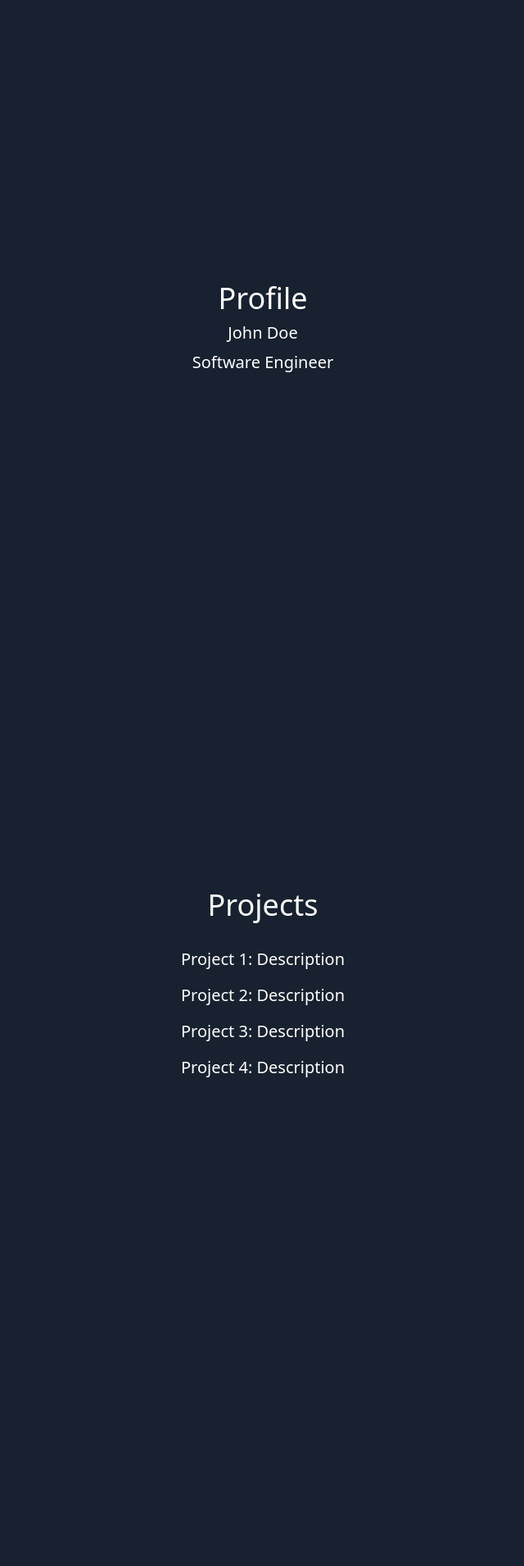
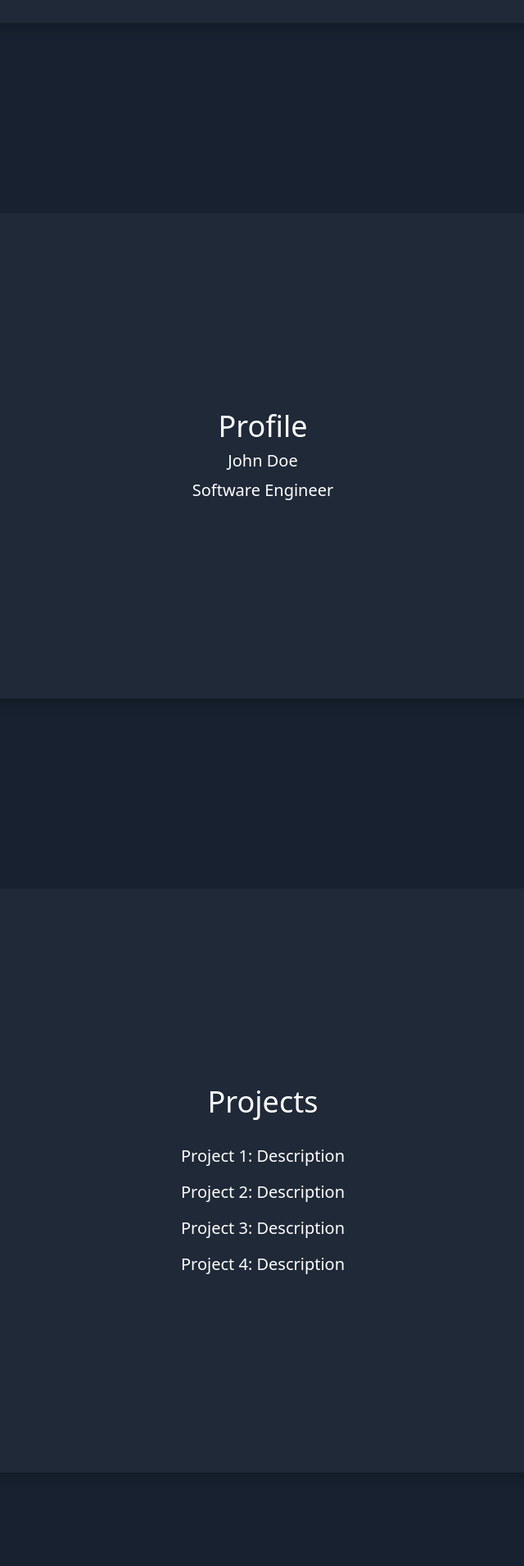
Before and after one commit to mowerah/portfolio, a React (Create React App) app in the folder frontend-1/: page / in a window 1280 px wide. Shown: the part 800-2710 px from the top of the page at 82% size, without its empty margins (319-959 px from the left). Built offline with nearby package versions, Linux system fonts and the light colour scheme; sample sign-in values are in the browser's storage.

Commit message:
added cards in the smooth scroll pages and imported pages in the home component

```diff
--- a/frontend-1/src/pages/CV.tsx
+++ b/frontend-1/src/pages/CV.tsx
@@ -2,11 +2,8 @@ import React from "react";
 
 const CV = () => {
   return (
-    <section
-      id="cv"
-      className="h-screen flex items-center justify-center bg-gray-200"
-    >
-      <div className="text-center">
+    <section id="cv" className="flex items-center justify-center py-12 mt-20 mb-0">
+      <div className="bg-gray-800 rounded-lg shadow-lg p-60 w-full max-w-7xl mx-auto text-center">
         <h1 className="text-white text-4xl mb-8">Curriculum Vitae</h1>
         <p className="text-white text-xl">
           Download my CV:{" "}
--- a/frontend-1/src/pages/Experience.tsx
+++ b/frontend-1/src/pages/Experience.tsx
@@ -2,16 +2,19 @@ import React from "react";
 
 const Experience = () => {
   return (
-    <section
-      id="experience"
-      className="h-screen flex items-center justify-center bg-gray-200"
-    >
-      <div className="text-center">
+    <section id="experience" className="flex items-center justify-center py-12 mt-20 mb-14">
+      <div className="bg-gray-800 rounded-lg shadow-lg p-60 w-full max-w-7xl mx-auto text-center">
         <h1 className="text-white text-4xl mb-8">Experience</h1>
         <ul className="space-y-4">
-          <li className="text-white text-xl">Company A: Job Title (Year - Year)</li>
-          <li className="text-white text-xl">Company B: Job Title (Year - Year)</li>
-          <li className="text-white text-xl">Company C: Job Title (Year - Year)</li>
+          <li className="text-white text-xl">
+            Company A: Job Title (Year - Year)
+          </li>
+          <li className="text-white text-xl">
+            Company B: Job Title (Year - Year)
+          </li>
+          <li className="text-white text-xl">
+            Company C: Job Title (Year - Year)
+          </li>
         </ul>
       </div>
     </section>
--- a/frontend-1/src/pages/Home.tsx
+++ b/frontend-1/src/pages/Home.tsx
@@ -3,17 +3,21 @@ import { Link as ScrollLink } from "react-scroll";
 import profileImage from "../assets/profile.jpeg"; // Import profile image
 import Header from "../components/Header"; // Import Header component
 import Footer from "../components/Footer"; // Import Footer component
+import Profile from "./Profile";
+import Projects from "./Projects";
+import Experience from "./Experience";
+import CV from "./CV";
 
 const Home: React.FC = () => {
   return (
     <div className="flex flex-col min-h-screen">
       <Header />
-      <main className="flex-grow">
+      {/* <main className="flex-grow mt-14"> */}
       <section
         id="home"
-          className="h-screen flex items-center justify-center"
+        className="flex items-center justify-center py-12 mt-20 mb-14"
       >
-          <div className="text-center">
+        <div className="bg-gray-800 rounded-lg shadow-lg p-60 w-full max-w-7xl mx-auto text-center">
           <img
             src={profileImage}
             alt="Profile"
@@ -23,64 +27,19 @@ const Home: React.FC = () => {
           <p className="text-white text-xl mt-2">Software Engineer</p>
         </div>
       </section>
-        <section
-          id="profile"
-          className="h-screen flex items-center justify-center"
-        >
-          <div className="text-center">
-            <h1 className="text-white text-4xl">Profile</h1>
-            <p className="text-white text-xl mt-2">John Doe</p>
-            <p className="text-white text-xl mt-2">Software Engineer</p>
-          </div>
+      <section>
+        <Profile />
       </section>
-        <section
-          id="projects"
-          className="h-screen flex items-center justify-center"
-        >
-          <div className="text-center">
-            <h1 className="text-white text-4xl mb-8">Projects</h1>
-            <ul className="space-y-4">
-              <li className="text-white text-xl">Project 1: Description</li>
-              <li className="text-white text-xl">Project 2: Description</li>
-              <li className="text-white text-xl">Project 3: Description</li>
-              <li className="text-white text-xl">Project 4: Description</li>
-            </ul>
-          </div>
+      <section>
+        <Projects />
       </section>
-        <section
-          id="experience"
-          className="h-screen flex items-center justify-center"
-        >
-          <div className="text-center">
-            <h1 className="text-white text-4xl mb-8">Experience</h1>
-            <ul className="space-y-4">
-              <li className="text-white text-xl">
-                Company A: Job Title (Year - Year)
-              </li>
-              <li className="text-white text-xl">
-                Company B: Job Title (Year - Year)
-              </li>
-              <li className="text-white text-xl">
-                Company C: Job Title (Year - Year)
-              </li>
-            </ul>
-          </div>
+      <section>
+        <Experience />
       </section>
-        <section id="cv" className="h-screen flex items-center justify-center">
-          <div className="text-center">
-            <h1 className="text-white text-4xl mb-8">Curriculum Vitae</h1>
-            <p className="text-white text-xl">
-              Download my CV:{" "}
-              <a
-                href="/path-to-your-cv.pdf"
-                className="text-blue-500 underline"
-              >
-                Click Here
-              </a>
-            </p>
-          </div>
+      <section>
+        <CV />
       </section>
-      </main>
+      {/* </main> */}
       <Footer />
     </div>
   );
--- a/frontend-1/src/pages/Profile.tsx
+++ b/frontend-1/src/pages/Profile.tsx
@@ -2,12 +2,20 @@ import React from "react";
 
 const Profile = () => {
   return (
-    <section
-      id="profile"
-      className="h-screen flex items-center justify-center bg-gray-200"
-    >
-      <div className="text-center">
-        <h1 className="text-white text-4xl">John Doe</h1>
+    // <section
+    //   id="profile"
+    //   className="h-screen flex items-center justify-center bg-gray-800"
+    // >
+    //   <div className="text-center">
+    //     <h1 className="text-white text-4xl">John Doe</h1>
+    //     <p className="text-white text-xl mt-2">Software Engineer</p>
+    //   </div>
+    // </section>
+
+    <section id="profile" className="flex items-center justify-center py-12 mt-20 mb-14">
+      <div className="bg-gray-800 rounded-lg shadow-lg p-60 w-full max-w-7xl mx-auto text-center">
+        <h1 className="text-white text-4xl">Profile</h1>
+        <p className="text-white text-xl mt-2">John Doe</p>
         <p className="text-white text-xl mt-2">Software Engineer</p>
       </div>
     </section>
--- a/frontend-1/src/pages/Projects.tsx
+++ b/frontend-1/src/pages/Projects.tsx
@@ -2,11 +2,8 @@ import React from "react";
 
 const Projects = () => {
   return (
-    <section
-      id="projects"
-      className="h-screen flex items-center justify-center bg-gray-200"
-    >
-      <div className="text-center">
+    <section id="projects" className="flex items-center justify-center py-12 mt-20 mb-14">
+      <div className="bg-gray-800 rounded-lg shadow-lg p-60 w-full max-w-7xl mx-auto text-center">
         <h1 className="text-white text-4xl mb-8">Projects</h1>
         <ul className="space-y-4">
           <li className="text-white text-xl">Project 1: Description</li>
```
Lines whose indentation alone changed are shown as unchanged.
